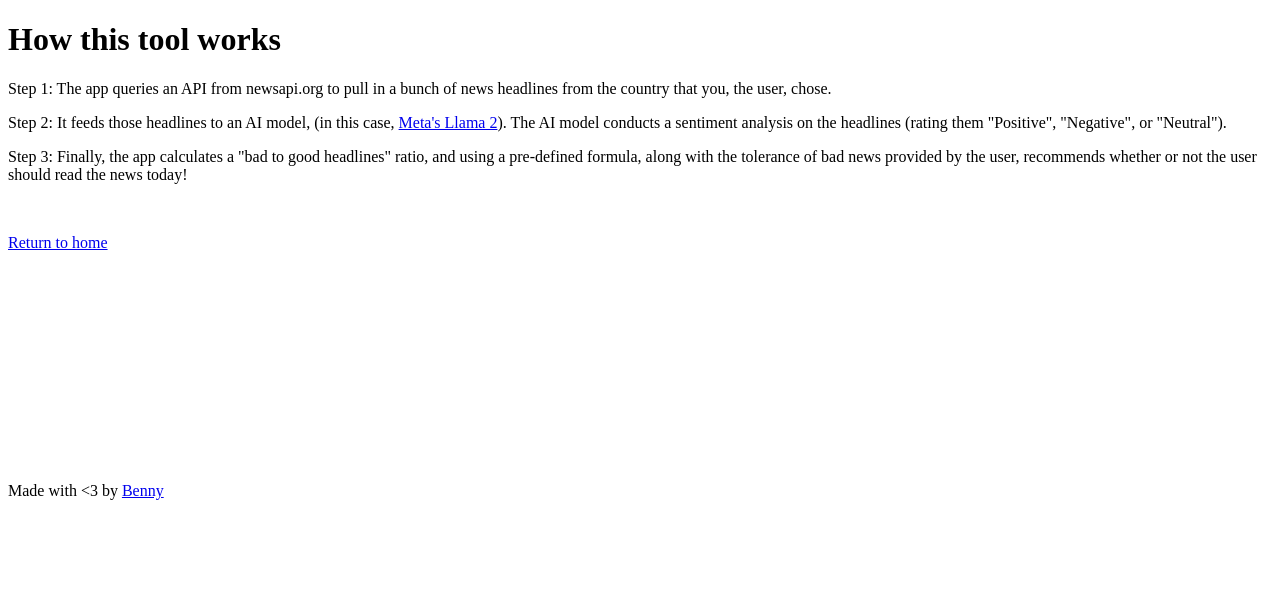
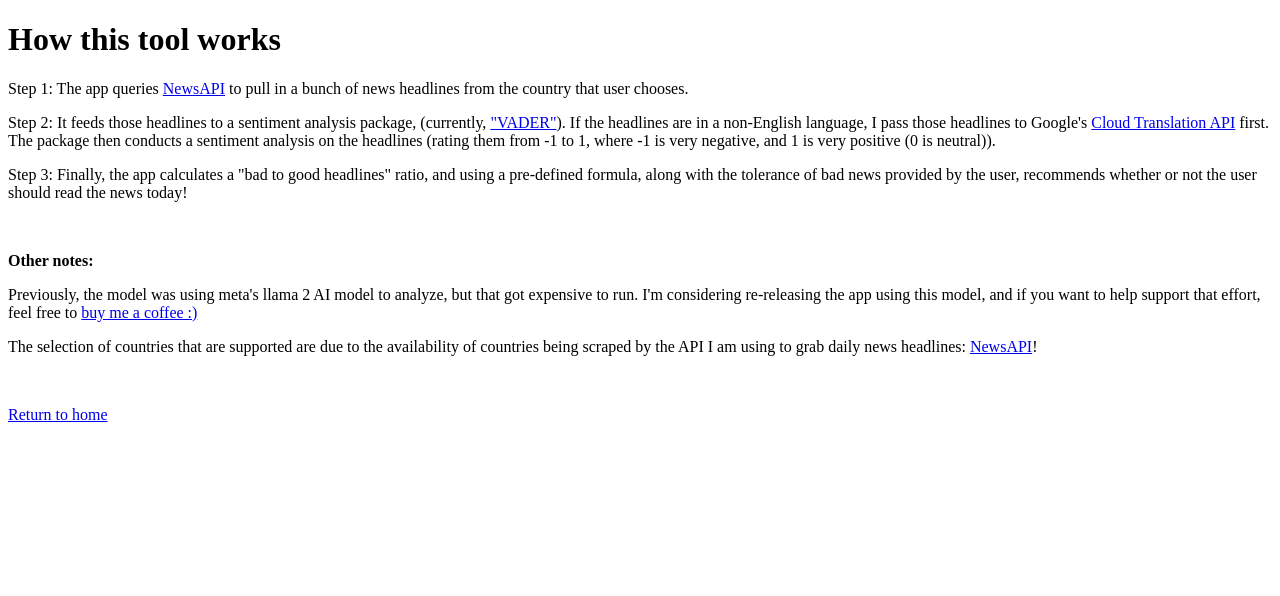
Before and after one commit to bennyrubanov/shouldireadthenewstoday, a Flask app: page /about in a window 1280 px wide. Shown: the top 596 px of the page. Run offline with Flask 2, Linux system fonts and the light colour scheme; parts of the project's set-up code (start-up, migrations or seed data) failed here and were passed over.

Commit message:
V2 VADER + GCloud Sentiment analysis, and updates to results UI/UX

```diff
--- a/main.py
+++ b/main.py
@@ -1,10 +1,33 @@
 ###### import libraries and api keys ######
 
-import os, requests
+import os, requests, json
 from flask import Flask, request, jsonify
-from textblob import TextBlob
+#from textblob import TextBlob
+from vaderSentiment.vaderSentiment import SentimentIntensityAnalyzer
+sentimentAnalyzer = SentimentIntensityAnalyzer()
 
-#os.environ["REPLICATE_API_TOKEN"] = REPLICATE_API_TOKEN
+from google.cloud import translate_v2 as translate
+from google.cloud import storage
+from google.oauth2 import service_account
+
+# Load the path to the credentials file from the environment variable
+#credentials_path = os.environ['GOOGLE_APPLICATION_CREDENTIALS_PATH']
+googleAppCredentials = os.environ['GOOGLE_APPLICATION_CREDENTIALS']
+gcp_json_credentials_dict = json.loads(googleAppCredentials)
+
+# Open and load the JSON credentials file directly
+# with open(credentials_path, 'r') as f:
+#     gcp_json_credentials_dict = json.load(f)
+
+# Create credentials and client
+# Explicitly create credentials
+credentials = service_account.Credentials.from_service_account_info(gcp_json_credentials_dict)
+
+# Create the client with explicit credentials
+client = storage.Client(credentials=credentials)
+
+translate_client = translate.Client(credentials=credentials)
+
 
 ###### flask app launch ######
 app = Flask(__name__)
@@ -20,46 +43,58 @@
       error_message = "Oh no! You forgot to put in your country of interest."
       return jsonify({'error': error_message})
 
+    print(f"""user tolerance: {tolerance_from_user}""")
+    print(f"""user-selected country: {country_from_user}""")
     articles = fetch_news_articles(country_from_user)
-    negative_headlines_ratios = []  # Store the ratios in a list
+
+    numArticles = 0
+    total_article_sentiment_polarity = 0
 
     # Iterate through the results of the asynchronous generator
     for result in sentimentAnalysis(articles):
-      average_sentiment = result['average_sentiment']
+      #print(f"""result in sentimentAnalysis(articles): {result['average_sentiment']}""")
+      this_article_sentiment_polarity = result['this_article_sentiment_polarity']
+      numArticles += float(1)
+      total_article_sentiment_polarity += this_article_sentiment_polarity
+
+    average_sentiment = float(total_article_sentiment_polarity / numArticles)
+    print(f"average sentiment after iterating through results of async generator: {average_sentiment}")
 
     # Normalize the average sentiment calculation
-    normalized_average_sentiment = ((average_sentiment + 1) / 2) * 10  # To move from range -1 to 1, to 0 to 1, and then 0 to 10
+    normalized_average_sentiment = ((average_sentiment + 1) / 2) * 10  # To move from range -1 to 1, to 0 to 2, to 0 to 1, and then 0 to 10
     print(f"normalized average sentiment: {normalized_average_sentiment}")
-    overall_tolerance_score = 10 * (
-      10 - normalized_average_sentiment) * (tolerance_from_user / 10)
+
+    #final calculations of tolerance score using linear regression model https://docs.google.com/spreadsheets/d/13YoMFgr4G3KCnPvMfEpkAM-h2onmjtut74ge3aSl41s/edit?usp=sharing
+    overall_tolerance_score = -33.43614719 + (8.398268398 * normalized_average_sentiment) + (8.262987013 * tolerance_from_user)
+    print(f"overall tolerance score: {overall_tolerance_score}")
 
     message = ""
-    if tolerance_from_user == 0:
+    if tolerance_from_user <= 0:
       message += "Your tolerance is quite low... news generally may not be your thing, friend. Let's check the headlines though...\n"
-      if normalized_average_sentiment == 0:
-        message += "\n Hey, looks like you're in luck! All articles are looking either positive or neutral. You're probably safe to read the news today, but given you're fragile, proceed with caution 👀"
+      if normalized_average_sentiment >= 9:
+        message += "\n Hey, looks like you're in luck! The set of articles analyzed are looking mostly positive or neutral. You're probably safe to read the news today, but given you're fragile, proceed with caution 👀"
       else:
         message += "\n\n I'm seeing some negative articles. Given you're fragile, I don't recommend reading the news today 💗"
     elif tolerance_from_user == 10:
       message += "You can tolerate anything! Read the news!\n"
-      if normalized_average_sentiment == 0:
-        message += "\n Oh, and also, the news is all positive anyways 🙂"
-      elif normalized_average_sentiment == 10:
-        message += "\n That being said... the news is pretty poopy today. Proceed with caution..."
+      if normalized_average_sentiment >= 9:
+        message += "\n Oh, and also, the news is pretty much all positive anyways 🙂"
+      elif normalized_average_sentiment <= 1:
+        message += "\n That being said... the news is pretty 😟 today. Proceed with caution..."
     else:
-      if normalized_average_sentiment == 0:
+      if normalized_average_sentiment >= 9:
         message += "Hey, looks like today, all articles are looking pretty positive! You're probably safe to read the news today.\n"
-      elif normalized_average_sentiment == 10:
-        message += "All articles are negative. Proceed with caution!\n"
+      elif normalized_average_sentiment <= 1:
+        message += "The articles analyzed are generally quite negative. Proceed with caution!\n"
       else:
         if overall_tolerance_score >= 75:
           message += "Read the news. You'll be alright."
-        elif overall_tolerance_score > 50 and overall_tolerance_score < 75:
+        elif overall_tolerance_score > 55 and overall_tolerance_score < 75:
           message += "Might be iffy. Read the news, but tread with caution."
-        elif overall_tolerance_score == 50:
-          message += "50/50. You may or may not like what you see today."
-        elif overall_tolerance_score < 50 and overall_tolerance_score > 25:
-          message += "Consider not reading the news. Doesn't look too fun."
+        elif overall_tolerance_score > 45 and overall_tolerance_score < 55:
+          message += "It's a close call. You may or may not like what you see today."
+        elif overall_tolerance_score < 45 and overall_tolerance_score > 25:
+          message += "Consider not reading the news. Might be tough."
         elif overall_tolerance_score <= 25:
           message += "Best to avoid reading the news today. It looks to be too negative for you."
     # Return the articles and sentiment analysis as JSON
@@ -93,41 +128,86 @@
 
 def fetch_news_articles(country):
   newsKey = os.environ['newsapi']
-  pageSize = 5  # Number of articles to retrieve (you can adjust this number as needed)
+  pageSize = 10  # Number of articles to retrieve (you can adjust this number as needed)
   url = f"https://newsapi.org/v2/top-headlines?country={country}&apiKey={newsKey}&pageSize={pageSize}"
   result = requests.get(url)
   data = result.json()
-  #print(data.get('articles', []))
   return data.get('articles', [])
 
 
 def sentimentAnalysis(articles):
 
-  #REPLICATE_API_TOKEN = os.environ['REPLICATE_API_TOKEN']
-
-  ###### running llama2 from replicate ######
+  ###### running Google Cloud Translate API + sentiment analysis package ######
 
   numArticles = 0
-  article_sentiment_polarity = 0
+  total_article_sentiment_polarity = 0
+
 
   for article in articles:
-    prompt = TextBlob(f"""{article["title"]}""")
-    article_sentiment_polarity += float(prompt.sentiment.polarity)
-    numArticles += 1
 
-    print(f"""{article["title"]}""")
-    print(f"""{article_sentiment_polarity}""")
+    # Check if the article has a title
+    if 'title' not in article or not article['title']:
+      continue  # Skip this article if title is missing or empty
+    #print(f"""article: {article}""")
+    #pull in the article, pass it to google translate cloud API, print translated article
+    print(f"""article title: {article["title"]}""")
+    articleTitle = article["title"]
+    translatedArticleObject = translate_client.translate(articleTitle)
+    translatedArticleHeadlineText = translatedArticleObject["translatedText"]
+    print(f"""translated article title: {translatedArticleHeadlineText}""")
 
-    average_sentiment = article_sentiment_polarity / numArticles
+    ##     print tests     ##
+    #print(f"""translated article: {translatedArticleObject}""")
+    #print("Text: {}".format(translatedArticleObject["input"]))
+    #print("Translation: {}".format(translatedArticleObject["translatedText"]))
+    #print("Detected source language: {}".format(translatedArticleObject["detectedSourceLanguage"]))
+
+    #textBlob sentiment analysis
+    #prompt = TextBlob(f"""{translatedArticleHeadlineText}""")
+
+    #VADER sentiment analysis
+    sentiment_dict = sentimentAnalyzer.polarity_scores(f"""{translatedArticleHeadlineText}
+
+    """)
+    print()
+    print(f"""compound value: {sentiment_dict["compound"]}""")
+    this_article_sentiment_polarity = float(sentiment_dict["compound"])
+    numArticles += float(1)
+    total_article_sentiment_polarity += this_article_sentiment_polarity
+
+    print(f"""this article sentiment polarity: {this_article_sentiment_polarity}""")
+    print(f"""total article sentiment polarity: {total_article_sentiment_polarity}""")
+
+    #create sentiment analysis property for each article dictionary and pass it through the yield function to the javascript in reveal_articles.html waiting to call it
+    if this_article_sentiment_polarity >= -1 and this_article_sentiment_polarity < -0.5:
+      article["sentiment"] = "Very Negative"
+    elif this_article_sentiment_polarity >= -0.5 and this_article_sentiment_polarity < -0.25:
+      article["sentiment"] = "Somewhat Negative"
+    elif this_article_sentiment_polarity >= -0.25 and this_article_sentiment_polarity < -0.1:
+      article["sentiment"] = "Slightly Negative"
+    elif this_article_sentiment_polarity >= -0.1 and this_article_sentiment_polarity < 0.1:
+      article["sentiment"] = "Neutral"
+    elif this_article_sentiment_polarity >= 0.1 and this_article_sentiment_polarity < 0.25:
+      article["sentiment"] = "Slightly Positive"
+    elif this_article_sentiment_polarity >= 0.25 and this_article_sentiment_polarity < 0.5:
+      article["sentiment"] = "Somewhat Positive"
+    elif this_article_sentiment_polarity >= 0.5 and this_article_sentiment_polarity <= 1:
+      article["sentiment"] = "Very Positive"
+
+    print(f"""article sentiment: {article["sentiment"]}
+
+    """)
+
 
     # Yield the result for each article one by one
     yield {
       'article': article,
-      'average_sentiment': average_sentiment,
+      'this_article_sentiment_polarity': this_article_sentiment_polarity,
     }
 
-  average_sentiment = article_sentiment_polarity / numArticles
+  average_sentiment = float(total_article_sentiment_polarity / numArticles)
   print(f"average sentiment of articles: {average_sentiment}")
+  print(f"num articles: {numArticles}")
 
   return average_sentiment, articles
 
--- a/pyproject.toml
+++ b/pyproject.toml
@@ -13,6 +13,9 @@
 openai = "^0.27.4"
 replicate = "^0.9.0"
 textblob = "^0.17.1"
+googletrans = "^3.0.0"
+xds-protos = "^0.0.11"
+vaderSentiment = "^3.3.2"
 
 [tool.poetry.dev-dependencies]
 debugpy = "^1.6.2"
--- a/templates/about.html
+++ b/templates/about.html
@@ -5,9 +5,13 @@
 </head>
 <body>
     <h1>How this tool works</h1>
-    <p>Step 1: The app queries an API from newsapi.org to pull in a bunch of news headlines from the country that you, the user, chose. </p>
-  <p>Step 2: It feeds those headlines to an AI model, (in this case, <a href = "https://ai.meta.com/llama/">Meta's Llama 2</a>). The AI model conducts a sentiment analysis on the headlines (rating them "Positive", "Negative", or "Neutral").</p>
+    <p>Step 1: The app queries <a href = "https://newsapi.org/">NewsAPI</a> to pull in a bunch of news headlines from the country that user chooses. </p>
+  <p>Step 2: It feeds those headlines to a sentiment analysis package, (currently, <a href = "https://github.com/cjhutto/vaderSentiment">"VADER"</a>). If the headlines are in a non-English language, I pass those headlines to Google's <a href = "https://cloud.google.com/translate">Cloud Translation API</a> first. The package then conducts a sentiment analysis on the headlines (rating them from -1 to 1, where -1 is very negative, and 1 is very positive (0 is neutral)).</p>
   <p>Step 3: Finally, the app calculates a "bad to good headlines" ratio, and using a pre-defined formula, along with the tolerance of bad news provided by the user, recommends whether or not the user should read the news today! </p>
+  <br>
+  <p><strong>Other notes:</strong></p>
+  <p>Previously, the model was using meta's llama 2 AI model to analyze, but that got expensive to run. I'm considering re-releasing the app using this model, and if you want to help support that effort, feel free to <a href = "https://www.buymeacoffee.com/bennyrubanov">buy me a coffee :)</a> </p>
+  <p>The selection of countries that are supported are due to the availability of countries being scraped by the API I am using to grab daily news headlines: <a href = "https://newsapi.org/">NewsAPI</a>! </p>
   <br>
   <p><a href = "/">Return to home</a></p>
   <br>
```
Also changed, not shown: templates/reveal_articles.html (+58 -16 lines), 2 other files.
